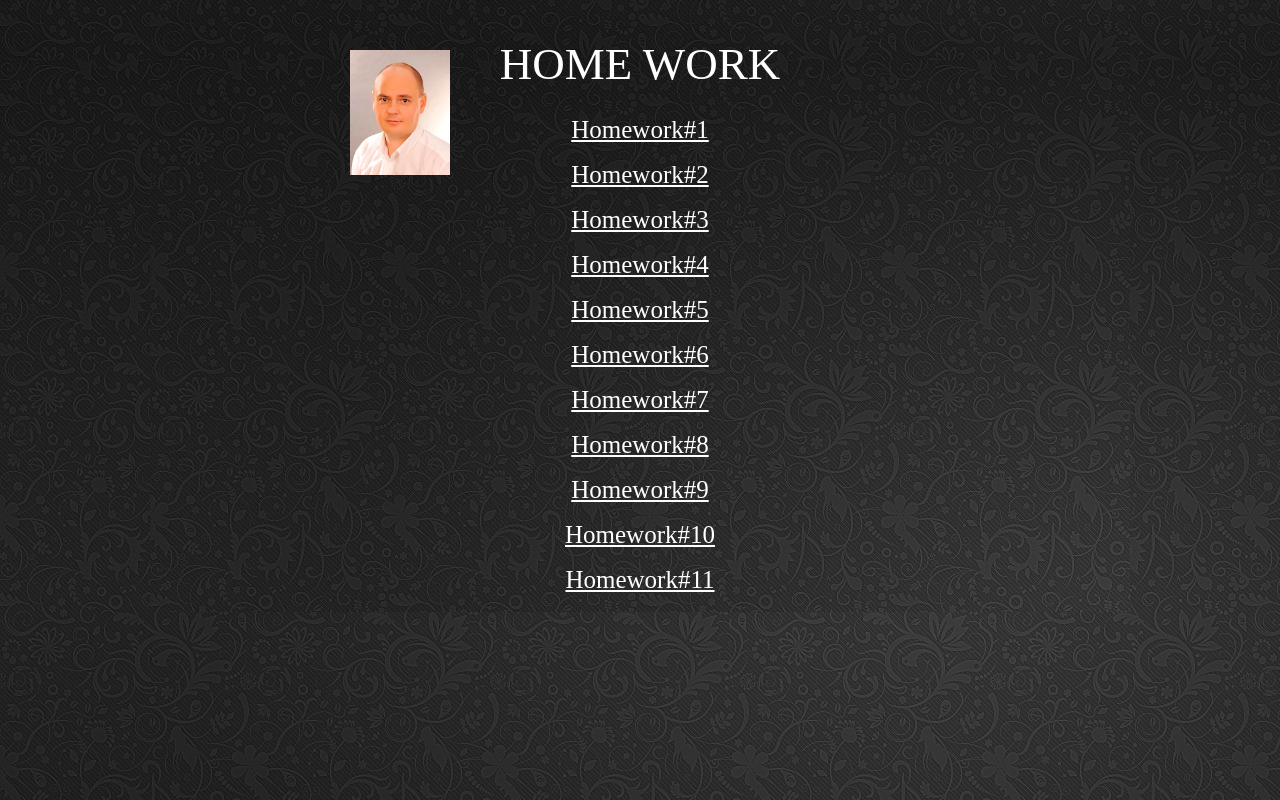
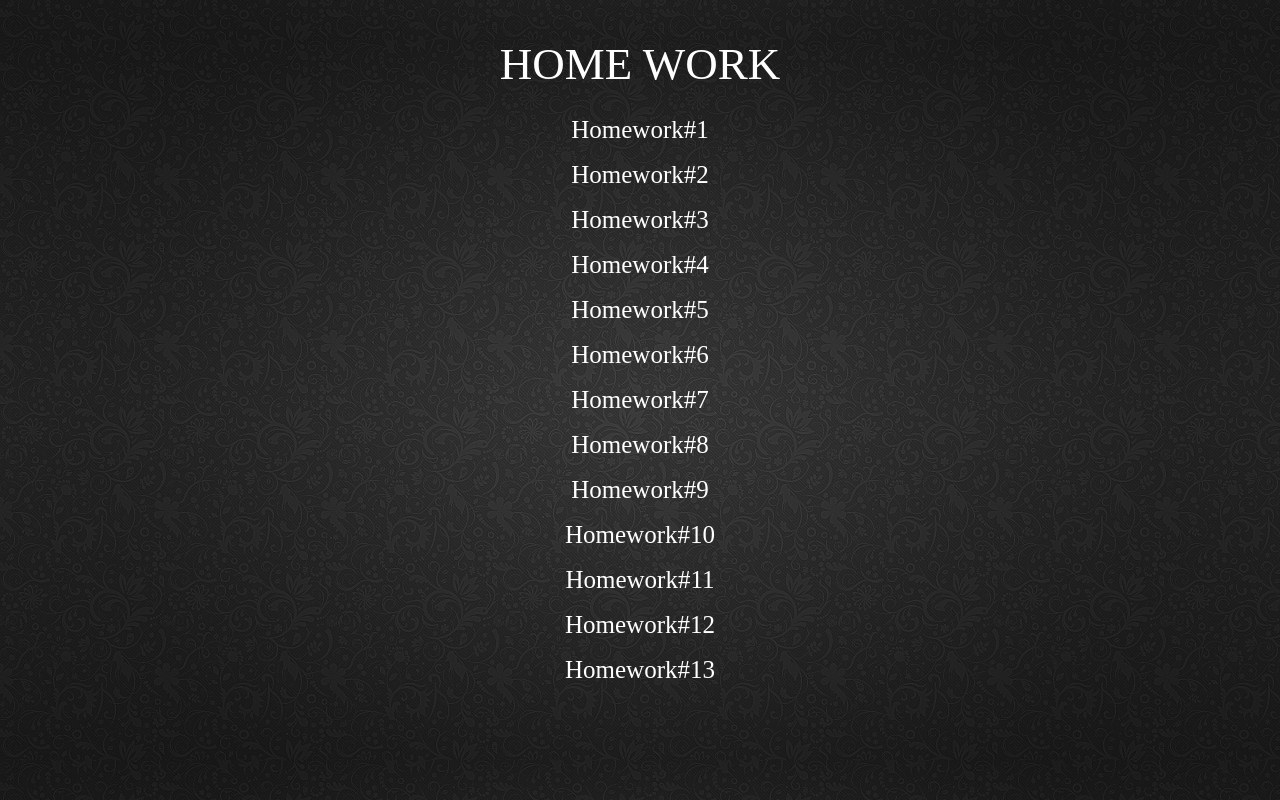
Before and after one commit to RuslanTsymbal/Geekhub_frontend, a PHP site: page / in a window 1280 px wide. Run offline with PHP 8.4, Linux system fonts and the light colour scheme.

Commit message:
homework_13

```diff
--- a/css/style.css
+++ b/css/style.css
@@ -2,12 +2,12 @@
 
 body{
 	background-image: url(../images/bg.jpg);
+	background-size: cover;
 }
 
 #wrapper{
-	width: 980px;
+	width: 90%;
 	margin: 0 auto;
-	background-image: url(../images/bg.jpg);
 	position: relative;
 }
 
@@ -18,16 +18,6 @@ h1{
 	font-size: 45px;
 	padding: 42px 0 30px;
 
-
-}
-
-.foto img{
-	width: 100px;
-	height: auto;
-	margin-top: 50px;
-	padding-left: 200px;
-	float: left;
-	position: absolute;
 }
 
 .work, a{
@@ -35,6 +25,7 @@ h1{
 	color: #fff;
 	text-align: center;
 	vertical-align: middle;
+	text-decoration: none;
 }
 
 .box{
@@ -49,5 +40,6 @@ li{
 }
 
 a:hover {
-  color: #52546c;
+  color: #FFD700;
+  text-decoration: underline;
 }
--- a/index.html
+++ b/index.html
@@ -8,9 +8,6 @@
 	</head>
 	<body>
 		<div id="wrapper">
-			<div class="foto">
-				<img src="images/foto.jpg" alt="foto">
-			</div>
 		  <div class="box">
 			<h1>Home work</h1>
 				<ul>
@@ -47,6 +44,12 @@
 					<li>
 						<a href="homework_11/index.html" class="work" target="_blank">Homework#11</a>
 					</li>
+					<li>
+						<a href="homework_12/index.html" class="work" target="_blank">Homework#12</a>
+					</li>
+					<li>
+						<a href="homework_13/index.html" class="work" target="_blank">Homework#13</a>
+					</li>
 				</ul>
 			</div>
 		</div>
```
Also changed, not shown: README.md.
